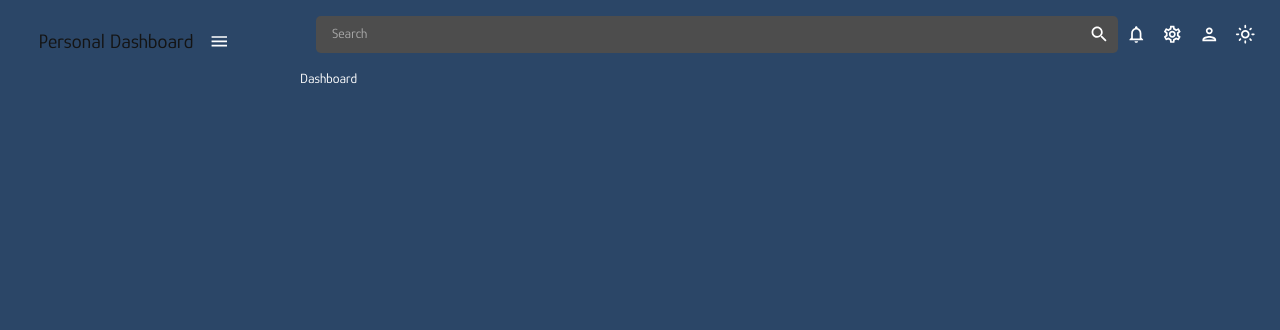
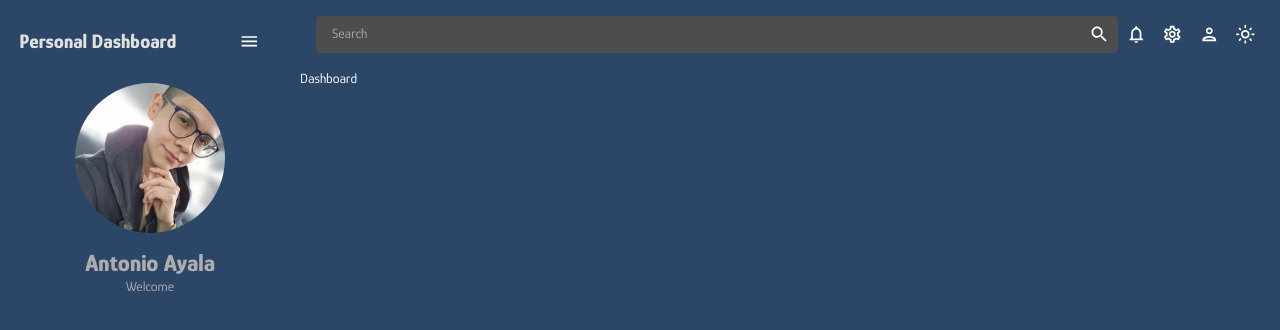
Before and after one commit to antonioayalam2001/dashboardProject, a React (Vite) app: page / in a window 1280 px wide. Shown: the top 330 px of the page. Built offline with nearby package versions, Linux system fonts and the light colour scheme.

Commit message:
Styling sidebar

```diff
--- a/src/pages/globals/Sidebar.jsx
+++ b/src/pages/globals/Sidebar.jsx
@@ -3,6 +3,8 @@ import 'react-pro-sidebar/dist/css/styles.css'
 import {Box, IconButton, Typography, useTheme} from "@mui/material";
 import {tokens} from "../../theme.js";
 import {useState} from "react";
+// IMAGES
+import userImage from '../../assets/user_img.jpeg';
 // ICONS
 import SearchIcon from "@mui/icons-material/Search";
 import HomeOutlinedIcon from "@mui/icons-material/HomeOutlined";
@@ -45,7 +47,7 @@ export const Sidebar = () => {
                 color: ` ${colors.lightPinkAccent[300]} !important`
             },
         }}>
-            <ProSidebar collapsed={isCollapsed} width={"300px"}  collapsedWidth={'50px'}>
+            <ProSidebar collapsed={isCollapsed} width={"300px"} collapsedWidth={'50px'}>
                 <Menu iconShape="square">
                     {/* LOGO AND MENU ICON */}
                     <MenuItem
@@ -58,17 +60,51 @@ export const Sidebar = () => {
                     >
                         {!isCollapsed && (
                             <Box display={'flex'}
-                                     width={"80%"}
+                                 width={"100%"}
                                  justifyContent={'space-between'}
                                  alignItems={'center'}
-                                     ml={'1.2rem'}>
-                                    <Typography variant={'h4'} color={colors.grey[900]}>Personal Dashboard</Typography>
+                            >
+                                <Typography variant={'h4'} color={colors.grey[100]} fontWeight={'bolder'}>Personal Dashboard</Typography>
                                 <IconButton onClick={() => {
                                     setIsCollapsed(!isCollapsed)
                                 }}> <MenuOutlinedIcon/></IconButton>
                             </Box>
                         )}
                     </MenuItem>
+
+                    {/*USer container */}
+                    {!isCollapsed && (
+                        <Box
+                            display={'flex'}
+                            flexDirection={'column'}
+                            alignItems={'center'}
+                        >
+                            {/*USER IMAGE*/}
+                            <Box width={'150px'} height={'150px'} borderRadius={'100%'} overflow={'hidden'}
+                                 margin={'0 auto'}
+                            >
+                                <img src={userImage} alt="user_image" width={'100%'} style={{
+                                    margin: '0 auto'
+                                }}/>
+
+                            </Box>
+                            <Box textAlign={'center'}>
+
+                                {/*    USER INFO*/}
+                                <Typography variant={'h3'} mt={'1rem'} fontWeight={'bold'}>Antonio Ayala</Typography>
+                                <Typography>Welcome</Typography>
+
+                            </Box>
+                        </Box>
+
+                    )
+                    }
+
+                {/*    Menu Items*/}
+                    <Box pl={isCollapsed ? undefined : "10%"}>
+
+                    </Box>
+
                 </Menu>
             </ProSidebar>
         </Box>
```
Also changed, not shown: src/assets/user_img.jpeg (added). Lines whose indentation alone changed are shown as unchanged.
